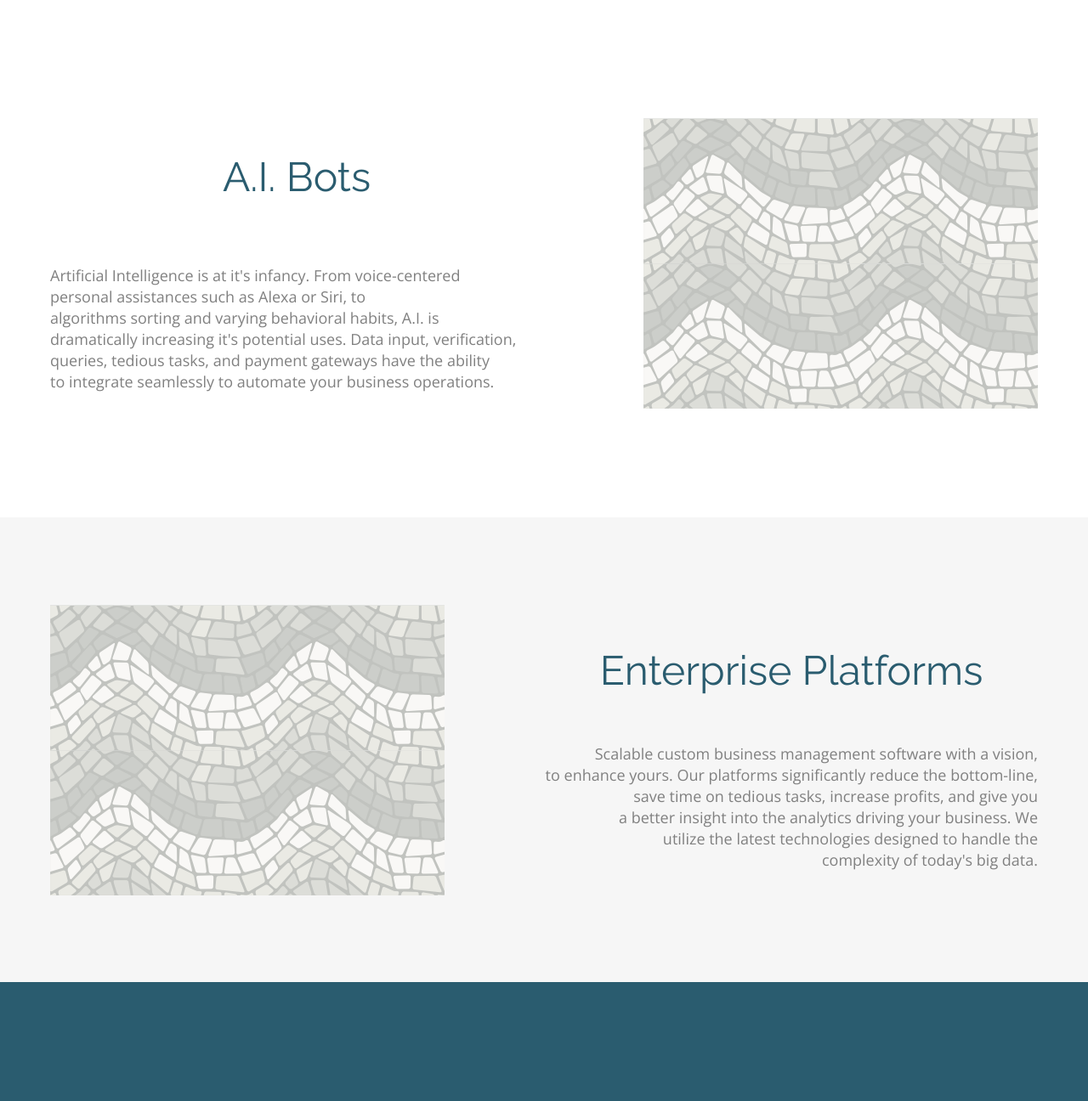
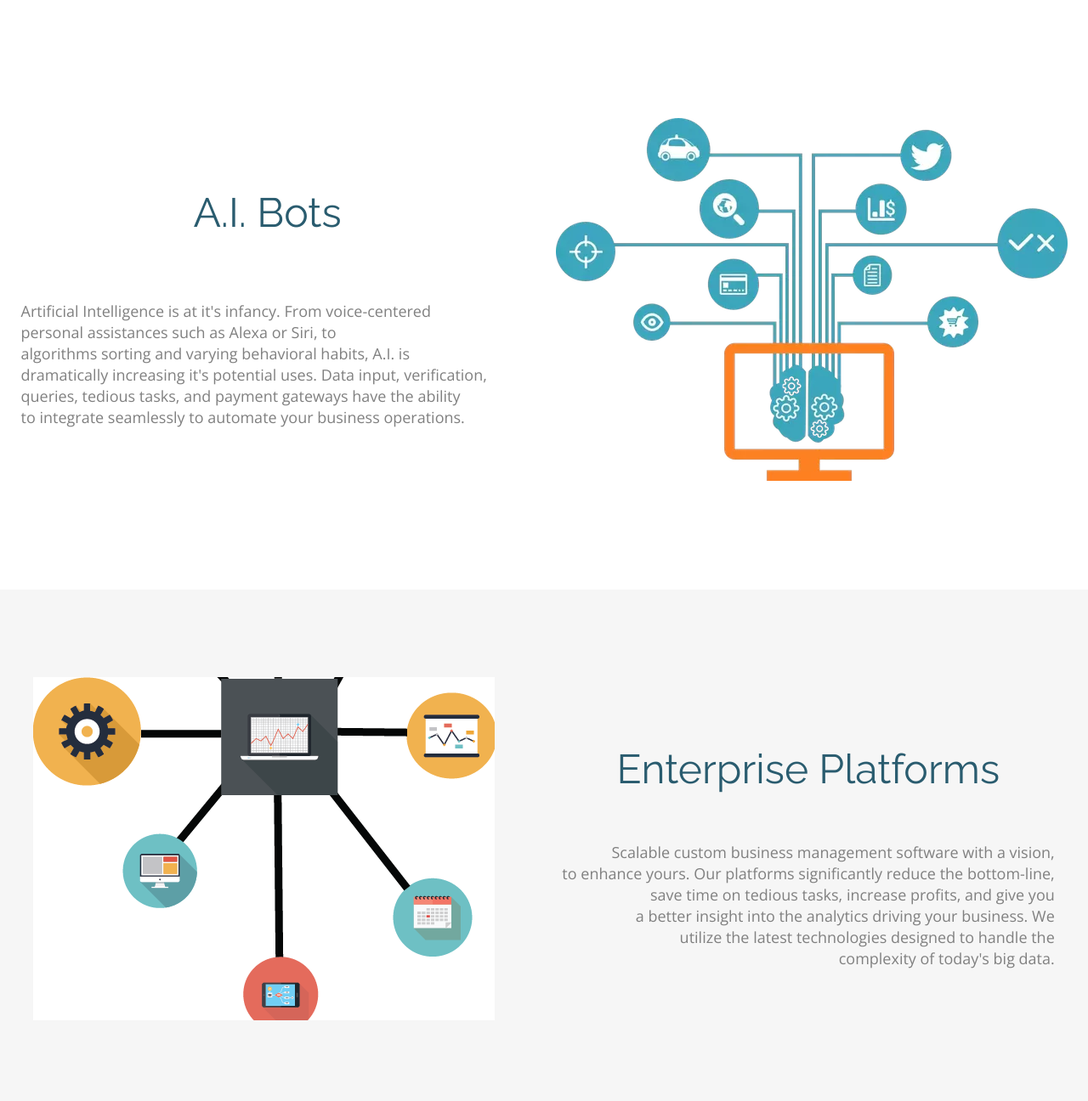
Before and after one commit to Pearsoner01/Catatek, a website: page services.html in a window 1280 px wide. Shown: the part 1500-2796 px from the top of the page at 85% size. Drawn offline with nearby package versions, Linux system fonts and the light colour scheme.

Commit message:
Removed placeholders and replaced with suitable images

```diff
--- a/services.html
+++ b/services.html
@@ -53,10 +53,10 @@ gtag('config', 'UA-106587467-1');
       <p>Artificial Intelligence is at it's infancy. From voice-centered<br> personal assistances such as Alexa or Siri, to<br> algorithms sorting and varying behavioral habits, A.I. is<br> dramatically increasing it's potential uses. Data input, verification,<br>queries,
         tedious tasks, and payment gateways have the ability<br> to integrate seamlessly to automate your business operations.</p>
     </div>
-    <img class="servicesImage" src="img/pattern2.png" alt="Services">
+    <img class="servicesImage" src="img/machine-learning.png" alt="Machine learning diag">
   </div>
   <div class="serviceContainer2">
-    <img src="img/pattern2.png" alt="Services">
+    <img src="img/enterprise-tech.png" alt="Enterprise Tech Diagram">
     <div class="serviceContainerText2">
       <h2>Enterprise Platforms</h2>
       <p>Scalable custom business management software with a vision,<br> to enhance yours. Our platforms significantly reduce the bottom-line,<br> save time on tedious tasks, increase profits, and give you<br> a better insight into the analytics driving
```
Also changed, not shown: img/companyImage.jpg (deleted), img/enterprise-tech.png (added), img/headshot.jpg (deleted), img/machine-learning.png (added), img/pattern2.png (deleted).
